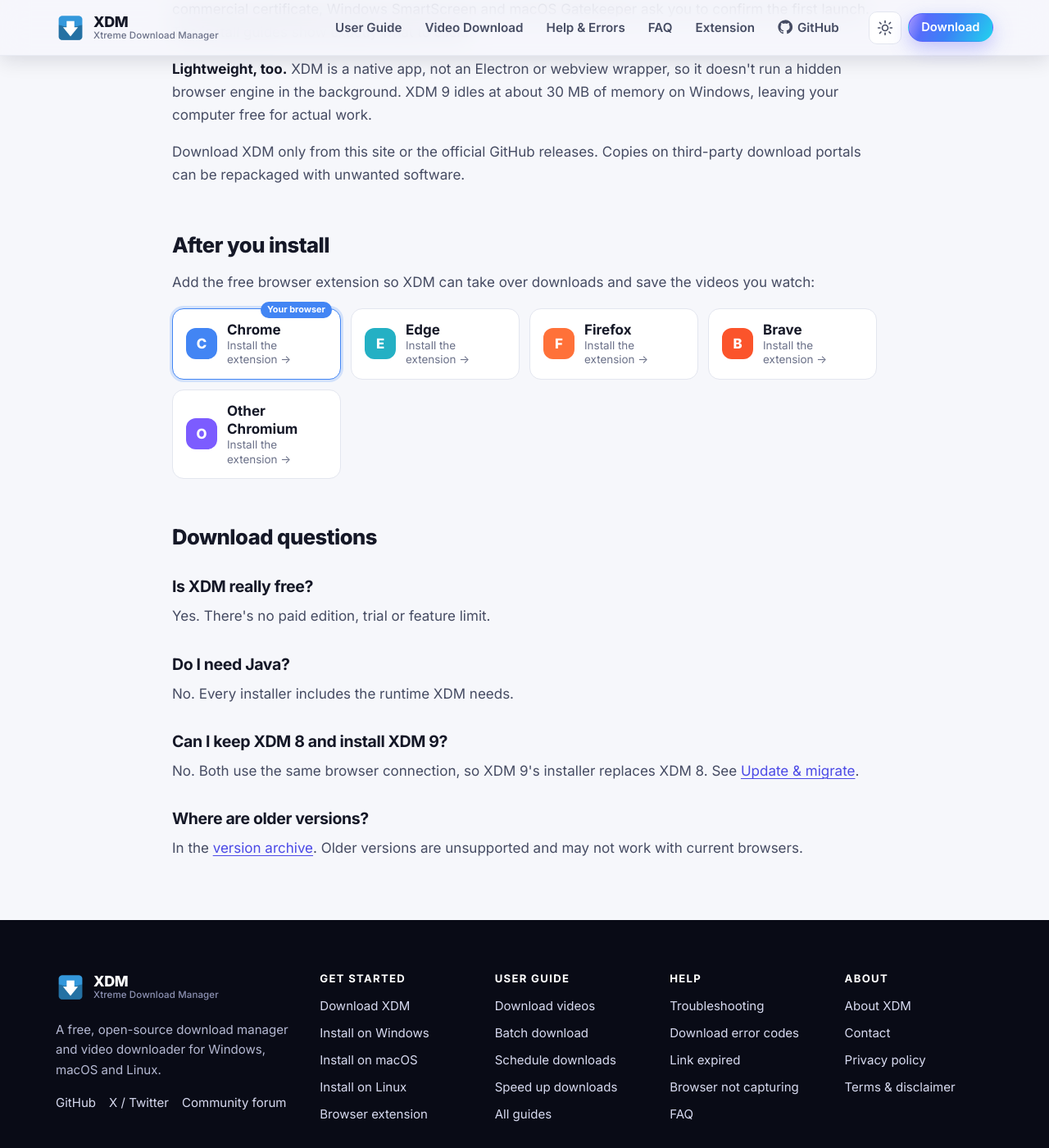
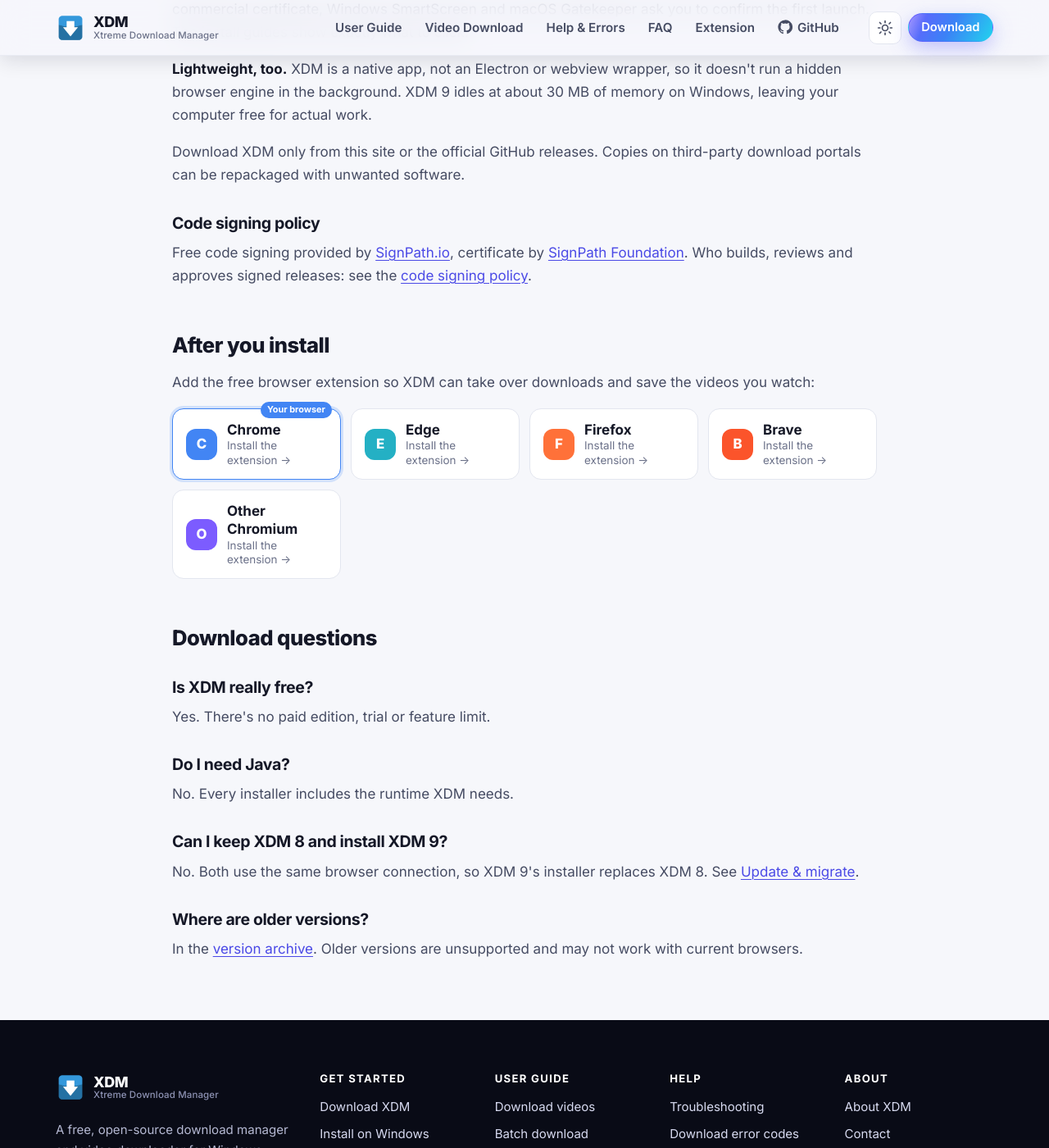
Before and after one commit to xdmweb/xdmweb.github.io, a Jekyll site: the page built from download/index.html, in a window 1280 px wide and 1400 px high, scrolled down 2123 px. Shown: the whole window at 82% size. Built offline with Jekyll 4.4.1, drawn with Linux system fonts in a browser that asks for light colours.

Commit message:
Updated codesign docs

```diff
--- a/_config.yml
+++ b/_config.yml
@@ -21,6 +21,8 @@
 github_url: https://github.com/subhra74/xdm
 forum_url: https://github.com/subhra74/xdm/discussions
 issues_url: https://github.com/subhra74/xdm/issues
+# SignPath Foundation requires a "Code signing policy" link on the home and download pages.
+code_signing_policy_url: https://github.com/subhra74/xdm/blob/master/CODE_SIGNING_POLICY.md
 # Extension store links live in _data/extension_stores.yml.
 # redirect.html and xdm-firefox/ are legacy XDM 7 redirects; leave them alone.
 
--- a/_includes/footer.html
+++ b/_includes/footer.html
@@ -45,6 +45,7 @@
         <li><a href="/about/">About XDM</a></li>
         <li><a href="/contact/">Contact</a></li>
         <li><a href="/privacy.html">Privacy policy</a></li>
+        <li><a href="{{ site.code_signing_policy_url }}" rel="noopener">Code signing policy</a></li>
         <li><a href="/terms/">Terms &amp; disclaimer</a></li>
       </ul>
     </div>
--- a/_layouts/download-os.html
+++ b/_layouts/download-os.html
@@ -87,7 +87,8 @@
       </div>
       {%- endfor %}
       <p class="dl-panel-foot">Files are served from the official <a href="https://github.com/subhra74/xdm/releases" rel="noopener">GitHub releases</a>.
-        Older versions: <a href="/download/archive/">version archive</a>.</p>
+        Older versions: <a href="/download/archive/">version archive</a>.
+        <a href="{{ site.code_signing_policy_url }}" rel="noopener">Code signing policy</a>.</p>
     </div>
   </div>
 </section>
--- a/download/index.html
+++ b/download/index.html
@@ -109,6 +109,11 @@
     <p>Download XDM only from this site or the official GitHub releases. Copies on third-party download portals can be
       repackaged with unwanted software.</p>
 
+    <h3 id="code-signing-policy">Code signing policy</h3>
+    <p>Free code signing provided by <a href="https://about.signpath.io" rel="noopener">SignPath.io</a>, certificate by
+      <a href="https://signpath.org" rel="noopener">SignPath Foundation</a>. Who builds, reviews and approves signed releases:
+      see the <a href="{{ site.code_signing_policy_url }}" rel="noopener">code signing policy</a>.</p>
+
     <h2 id="after">After you install</h2>
     <p>Add the free browser extension so XDM can take over downloads and save the videos you watch:</p>
     {% include browser-cards.html %}
```
